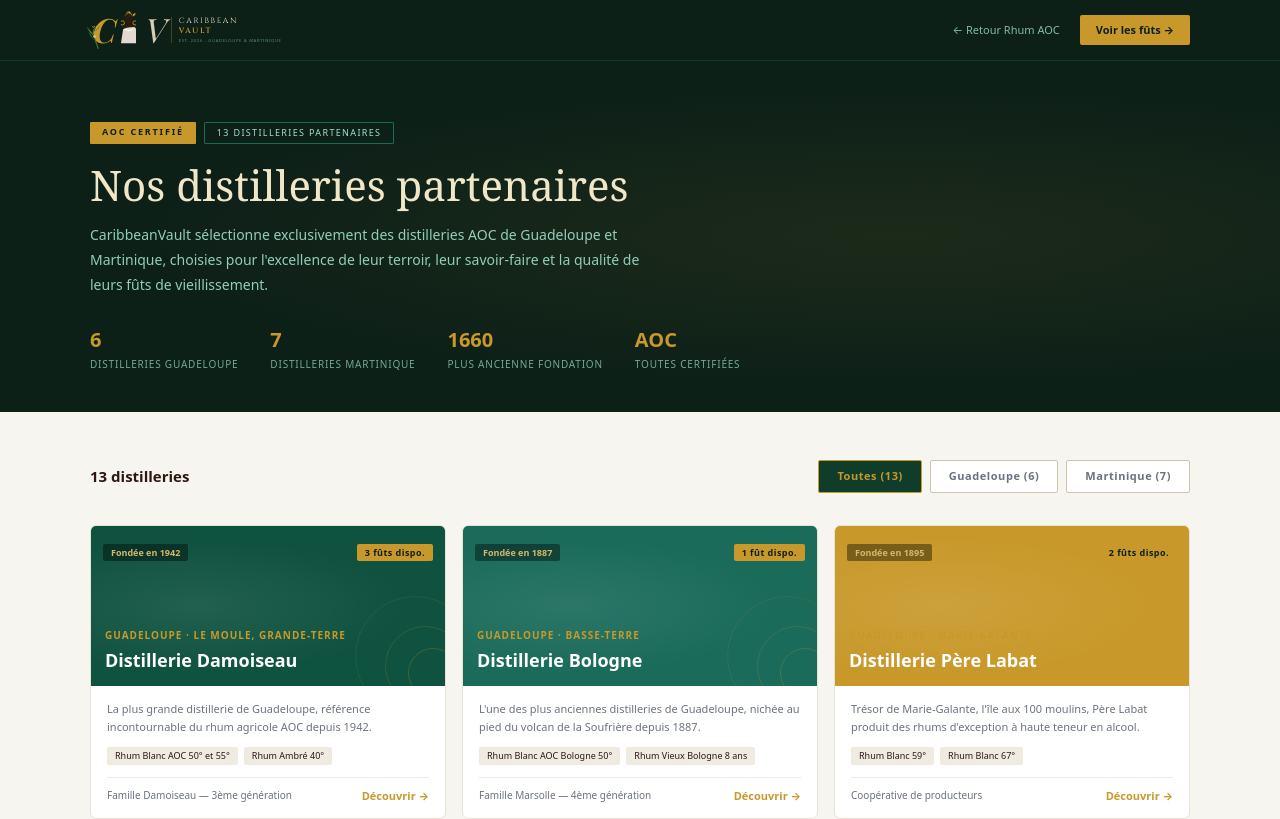
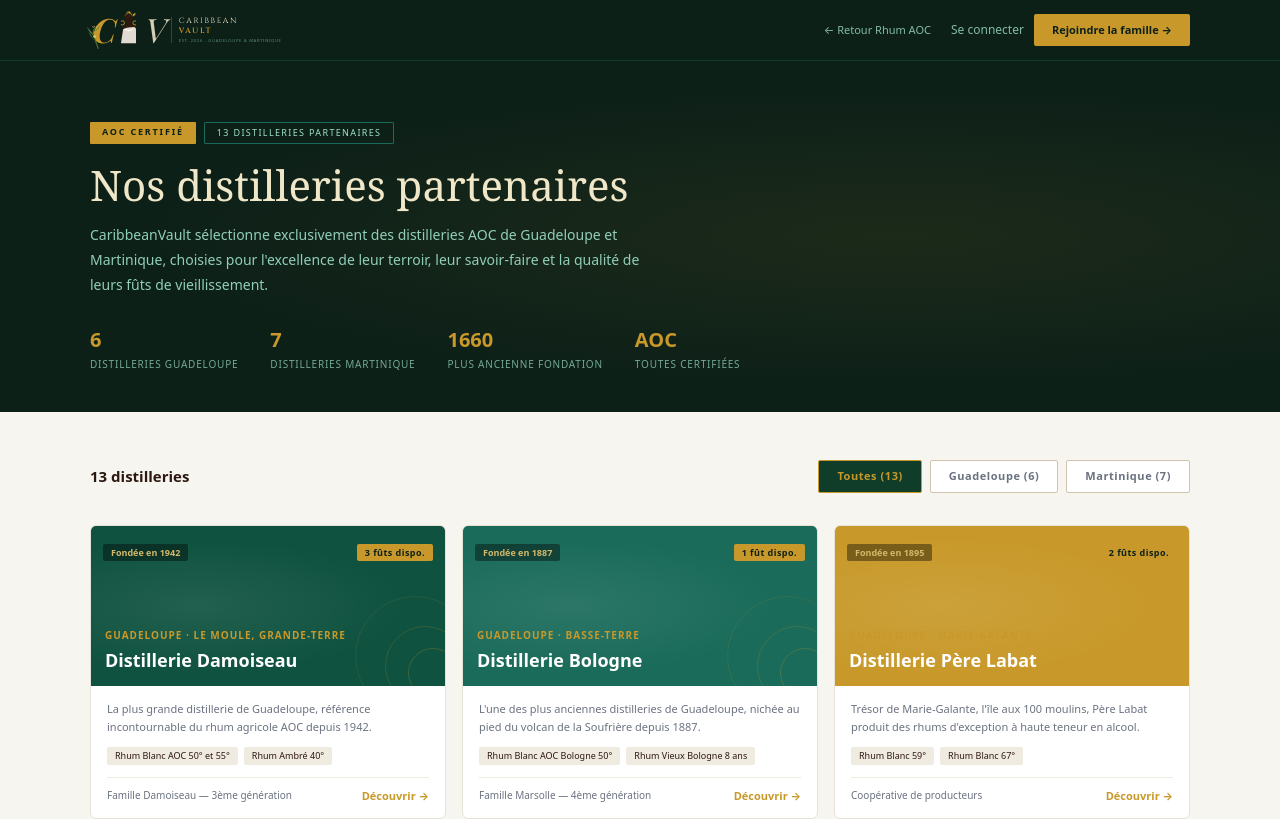
Before and after one commit to Canasuc/caribbeanvault, a Next.js app: page /distilleries in a window 1280 px wide. Shown: the top 819 px of the page. Built offline with nearby package versions, Linux system fonts and the light colour scheme; no server answers.

Commit message:
NavbarAuth page distilleries liste

```diff
--- a/src/app/distilleries/page.tsx
+++ b/src/app/distilleries/page.tsx
@@ -38,12 +38,15 @@ export default function DistilleriesPage() {
 <Link href="/" style={{ textDecoration: "none" }}>
   <LogoEmeraude size={0.7} />
 </Link>
-          <div style={{ display: "flex", gap: "20px", alignItems: "center" }}>
-            <Link href="/rhum" style={{ color: C.menthe, fontSize: "11px", textDecoration: "none", opacity: .8 }}>← Retour Rhum AOC</Link>
-            <Link href="/rhum#selection" style={{ background: C.or, color: C.noir, padding: "7px 16px", borderRadius: "2px", fontSize: "11px", fontWeight: 700, textDecoration: "none" }}>
-              Voir les fûts →
-            </Link>
-          </div>
+<div style={{ display: "flex", gap: "20px", alignItems: "center" }}>
+  <Link href="/rhum" style={{ color: C.menthe, fontSize: "11px", textDecoration: "none", opacity: .8 }}>← Retour Rhum AOC</Link>
+  <NavbarAuth
+    buttonBg="#C8992A"
+    buttonColor="#0D2018"
+    textColor="#9FE1CB"
+    borderColor="rgba(200,153,42,.3)"
+  />
+</div>
         </div>
       </nav>
 
```
